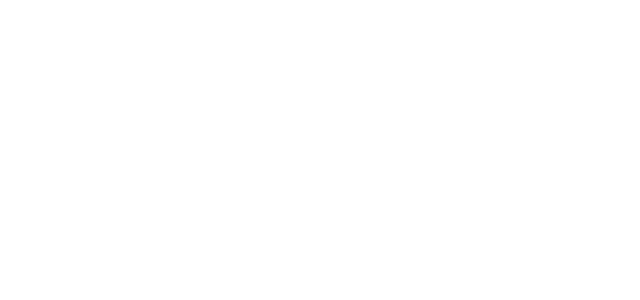
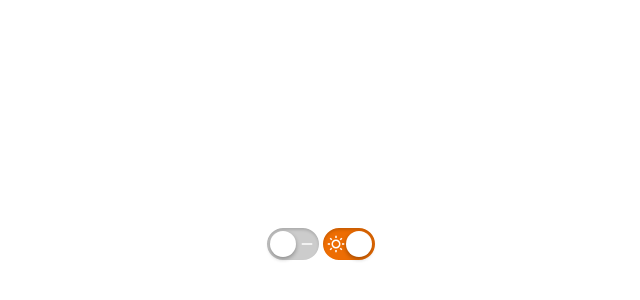
Before and after one commit to haoxiang-xu/track_your_github_repos, a React (Create React App) app: page /mini/switch in a window 1280 px wide. Before the commit this address had no page. Shown: the part 156-456 px from the top of the page, without its empty margins (319-959 px from the left). Built offline with nearby package versions, Linux system fonts and the light colour scheme.

Commit message:
light switch added

```diff
--- a/src/App.js
+++ b/src/App.js
@@ -7,6 +7,7 @@
 /* { Demos ( remove during production ) } -------------------------------------------------------------------------------------- */
 import DemoPage from "./PAGEs/demo";
 import IconDemo from "./DEMOs/icon_demo/icon_demo";
+import SwitchDemo from "./DEMOs/switch_demo/switch_demo";
 /* { Demos ( remove during production ) } -------------------------------------------------------------------------------------- */
 
 const App = () => {
@@ -17,6 +18,7 @@
           {/* { Demos ( remove during production ) } --------------------------------------------------------------------------- */}
           <Route path="/mini" element={<DemoPage />} />q
           <Route path="/mini/icon" element={<IconDemo />} />
+          <Route path="/mini/switch" element={<SwitchDemo />} />
           {/* { Demos ( remove during production ) } --------------------------------------------------------------------------- */}
         </Routes>
       </Router>
--- a/src/BUILTIN_COMPONENTs/icon/icon_manifest.js
+++ b/src/BUILTIN_COMPONENTs/icon/icon_manifest.js
@@ -34,6 +34,24 @@
     fill="currentColor"
   >
     <path d="M5 11V13H19V11H5Z"></path>
+  </svg>
+);
+const Sun = (props) => (
+  <svg
+    xmlns="http://www.w3.org/2000/svg"
+    viewBox="0 0 24 24"
+    fill="currentColor"
+  >
+    <path d="M12 18C8.68629 18 6 15.3137 6 12C6 8.68629 8.68629 6 12 6C15.3137 6 18 8.68629 18 12C18 15.3137 15.3137 18 12 18ZM12 16C14.2091 16 16 14.2091 16 12C16 9.79086 14.2091 8 12 8C9.79086 8 8 9.79086 8 12C8 14.2091 9.79086 16 12 16ZM11 1H13V4H11V1ZM11 20H13V23H11V20ZM3.51472 4.92893L4.92893 3.51472L7.05025 5.63604L5.63604 7.05025L3.51472 4.92893ZM16.9497 18.364L18.364 16.9497L20.4853 19.0711L19.0711 20.4853L16.9497 18.364ZM19.0711 3.51472L20.4853 4.92893L18.364 7.05025L16.9497 5.63604L19.0711 3.51472ZM5.63604 16.9497L7.05025 18.364L4.92893 20.4853L3.51472 19.0711L5.63604 16.9497ZM23 11V13H20V11H23ZM4 11V13H1V11H4Z"></path>
+  </svg>
+);
+const Moon = (props) => (
+  <svg
+    xmlns="http://www.w3.org/2000/svg"
+    viewBox="0 0 24 24"
+    fill="currentColor"
+  >
+    <path d="M10 7C10 10.866 13.134 14 17 14C18.9584 14 20.729 13.1957 21.9995 11.8995C22 11.933 22 11.9665 22 12C22 17.5228 17.5228 22 12 22C6.47715 22 2 17.5228 2 12C2 6.47715 6.47715 2 12 2C12.0335 2 12.067 2 12.1005 2.00049C10.8043 3.27098 10 5.04157 10 7ZM4 12C4 16.4183 7.58172 20 12 20C15.0583 20 17.7158 18.2839 19.062 15.7621C18.3945 15.9187 17.7035 16 17 16C12.0294 16 8 11.9706 8 7C8 6.29648 8.08133 5.60547 8.2379 4.938C5.71611 6.28423 4 8.9417 4 12Z"></path>
   </svg>
 );
 
@@ -82,6 +100,8 @@
   search: Search,
   settings: Settings,
   subtract: Subtract,
+  sun: Sun,
+  moon: Moon,
 };
 
 export { fileTypeSVGs, UISVGs };
--- a/src/BUILTIN_COMPONENTs/switch/switch.js
+++ b/src/BUILTIN_COMPONENTs/switch/switch.js
@@ -1,4 +1,4 @@
-import { useState, useEffect, useContext } from "react";
+import { useState, useEffect, useContext, useCallback } from "react";
 
 /* { Contexts } -------------------------------------------------------------------------------------------------------------- */
 import { ConfigContext } from "../../CONTAINERs/config/context";
@@ -8,6 +8,37 @@
 import Icon from "../icon/icon";
 /* { Components } ------------------------------------------------------------------------------------------------------------ */
 
+const LightSwitch = ({ style }) => {
+  const default_style = {
+    backgroundColor: "#5F3BAD",
+    backgroundColor_on: "#ED6D03",
+  };
+  const { onThemeMode, setOnThemeMode } = useContext(ConfigContext);
+
+  const preprocess_style = useCallback(() => {
+    let reprocessed_style = { ...style };
+    for (const property in default_style) {
+      if (reprocessed_style[property] === undefined) {
+        reprocessed_style[property] = default_style[property];
+      }
+    }
+    return reprocessed_style;
+  }, [style]);
+
+  return (
+    <Switch
+      style={preprocess_style(style)}
+      on_icon_src="sun"
+      off_icon_src="moon"
+      on={onThemeMode === "light_mode"}
+      setOn={() => {
+        setOnThemeMode(
+          onThemeMode === "dark_mode" ? "light_mode" : "dark_mode"
+        );
+      }}
+    />
+  );
+};
 const Switch = ({
   style,
   on_icon_src = "circle",
@@ -27,8 +58,8 @@
       }
       if (on) {
         reprocessed_style.backgroundColor =
-          reprocessed_style.BackgroundColor_on ||
-          theme?.switch?.BackgroundColor_on ||
+          reprocessed_style.backgroundColor_on ||
+          theme?.switch?.backgroundColor_on ||
           reprocessed_style.backgroundColor ||
           theme?.switch?.backgroundColor;
       }
@@ -107,4 +138,4 @@
   );
 };
 
-export default Switch;
+export { Switch as default, Switch, LightSwitch };
--- a/src/BUILTIN_COMPONENTs/themes/default_mini_theme.json
+++ b/src/BUILTIN_COMPONENTs/themes/default_mini_theme.json
@@ -1,7 +1,20 @@
 {
   "light_mode": {
     "icon": { "color": "#222222" },
-    "switch": {}
+    "switch": {
+      "transition": "background-color 0.36s cubic-bezier(0.32, 1, 0.32, 1)",
+      "position": "relative",
+      "height": 32,
+      "width": 52,
+      "backgroundColor": "#CCCCCC",
+      "backgroundColor_on": "#65C467",
+      "borderRadius": 20,
+      "color": "#FFFFFF",
+      "boxShadow": "inset 0 2px 3px rgba(0, 0, 0, 0.16)",
+      "border": "2px solid #FFFFFF",
+      "cursor": "pointer"
+    },
+    "backgroundColor": "#FFFFFF"
   },
   "dark_mode": {
     "icon": { "color": "#CCCCCC" },
@@ -17,6 +30,7 @@
       "boxShadow": "inset 0 2px 3px rgba(0, 0, 0, 0.16)",
       "border": "2px solid #FFFFFF",
       "cursor": "pointer"
-    }
+    },
+    "backgroundColor": "#222222"
   }
 }
--- a/src/CONTAINERs/config/container.js
+++ b/src/CONTAINERs/config/container.js
@@ -105,6 +105,8 @@
         availableThemes,
         theme,
         setTheme,
+        onThemeMode,
+        setOnThemeMode,
         /* { ENVIRONMENT } ==================================== */
         windowSize,
         envBrowser,
--- a/src/DEMOs/switch_demo/switch_demo.js
+++ b/src/DEMOs/switch_demo/switch_demo.js
@@ -0,0 +1,28 @@
+import { useState } from "react";
+
+/* { Components } -------------------------------------------------------------------------------------------------------------- */
+import { Switch, LightSwitch } from "../../BUILTIN_COMPONENTs/switch/switch";
+/* { Components } -------------------------------------------------------------------------------------------------------------- */
+
+const SwitchDemo = () => {
+  const [on, setOn] = useState(false);
+
+  return (
+    <div
+      id="switch-demo"
+      style={{
+        position: "relative",
+        height: "100vh",
+        overflow: "hidden",
+        display: "flex",
+        justifyContent: "center",
+        alignItems: "center",
+      }}
+    >
+      <Switch on={on} setOn={setOn} />
+      <LightSwitch />
+    </div>
+  );
+};
+
+export default SwitchDemo;
--- a/src/PAGEs/demo.js
+++ b/src/PAGEs/demo.js
@@ -1,6 +1,5 @@
 /* { Components } -------------------------------------------------------------------------------------------------------------- */
 import GrainyBackground from "../BUILTIN_COMPONENTs/background/grainy_background/grainy_background";
-import Switch from "../BUILTIN_COMPONENTs/switch/switch";
 import logo from "../logo.svg";
 /* { Components } -------------------------------------------------------------------------------------------------------------- */
 
@@ -68,7 +67,6 @@
         >
           A starting point for your React Project.
         </p>
-        <Switch />
       </div>
     </div>
   );
```
